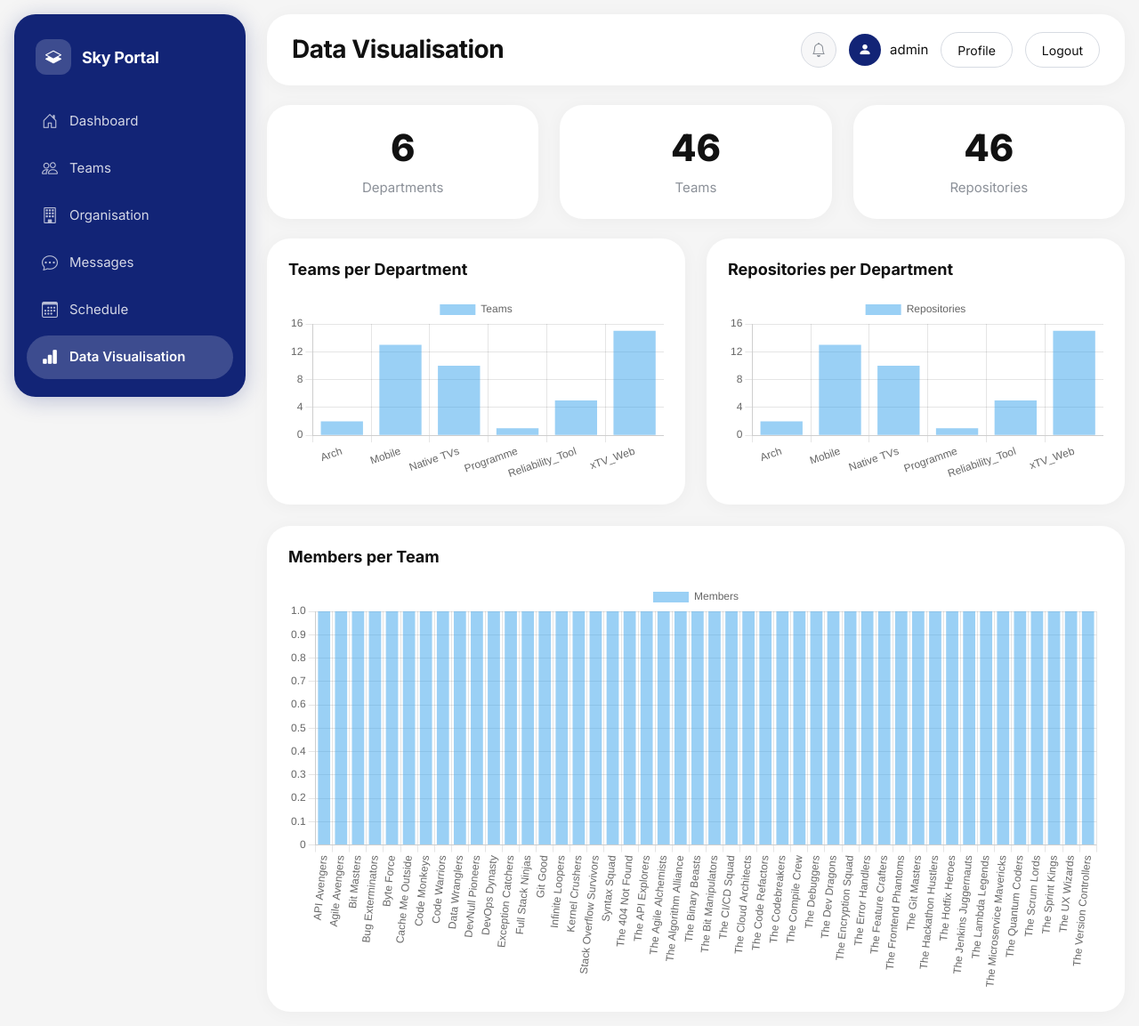
After one commit to RAYANE8LOUNIS/Hproject, a Django app: page /datavis/ in a window 1280 px wide. The commit adds this page. Shown: the whole page at 89% size. Run offline with Django 5.2, Linux system fonts and the light colour scheme; a user stored in the database is signed in; data comes from the database, SQL or seed files in the repository.

Commit message:
Added data visualisation charts feature

```diff
--- a/Hproject-backend/Hproject/settings.py
+++ b/Hproject-backend/Hproject/settings.py
@@ -19,6 +19,7 @@ INSTALLED_APPS = [
     "organisation",
     "teams",
     "messaging",
+    'datavis',
 ]
 
 MIDDLEWARE = [
--- a/Hproject-backend/Hproject/urls.py
+++ b/Hproject-backend/Hproject/urls.py
@@ -6,4 +6,5 @@ urlpatterns = [
     path('accounts/', include('django.contrib.auth.urls')),
     path('teams/', include('teams.urls')),
     path('messages/', include('messaging.urls')),
+    path('datavis/', include('datavis.urls')),
 ]
--- /dev/null
+++ b/Hproject-backend/datavis/templates/datavis/charts.html
@@ -0,0 +1,127 @@
+{% extends "base.html" %}
+
+{% block title %}Data Visualisation | Sky Portal{% endblock %}
+{% block nav_datavis %}active{% endblock %}
+{% block page_heading %}Data Visualisation{% endblock %}
+
+{% block content %}
+
+<div class="row g-4">
+    <div class="col-md-4">
+        <div class="panel-card">
+            <div class="card-body text-center">
+                <h2 style="font-size: 2.6rem; font-weight: 800;">{{ total_departments }}</h2>
+                <p class="page-subtitle">Departments</p>
+            </div>
+        </div>
+    </div>
+
+    <div class="col-md-4">
+        <div class="panel-card">
+            <div class="card-body text-center">
+                <h2 style="font-size: 2.6rem; font-weight: 800;">{{ total_teams }}</h2>
+                <p class="page-subtitle">Teams</p>
+            </div>
+        </div>
+    </div>
+
+    <div class="col-md-4">
+        <div class="panel-card">
+            <div class="card-body text-center">
+                <h2 style="font-size: 2.6rem; font-weight: 800;">{{ total_repositories }}</h2>
+                <p class="page-subtitle">Repositories</p>
+            </div>
+        </div>
+    </div>
+</div>
+
+<div class="row g-4">
+    <div class="col-lg-6">
+        <div class="panel-card">
+            <div class="card-body">
+                <h3 class="sky-section-title">Teams per Department</h3>
+                <canvas id="teamsByDepartmentChart"></canvas>
+            </div>
+        </div>
+    </div>
+
+    <div class="col-lg-6">
+        <div class="panel-card">
+            <div class="card-body">
+                <h3 class="sky-section-title">Repositories per Department</h3>
+                <canvas id="repositoriesByDepartmentChart"></canvas>
+            </div>
+        </div>
+    </div>
+
+    <div class="col-lg-12">
+        <div class="panel-card">
+            <div class="card-body">
+                <h3 class="sky-section-title">Members per Team</h3>
+                <canvas id="membersByTeamChart"></canvas>
+            </div>
+        </div>
+    </div>
+</div>
+
+{{ department_names|json_script:"department-names-data" }}
+{{ teams_per_department|json_script:"teams-per-department-data" }}
+{{ repos_per_department|json_script:"repos-per-department-data" }}
+{{ team_names|json_script:"team-names-data" }}
+{{ member_counts|json_script:"member-counts-data" }}
+
+<script src="https://cdn.jsdelivr.net/npm/chart.js"></script>
+
+<script>
+    const departmentNames = JSON.parse(document.getElementById("department-names-data").textContent);
+    const teamsPerDepartment = JSON.parse(document.getElementById("teams-per-department-data").textContent);
+    const reposPerDepartment = JSON.parse(document.getElementById("repos-per-department-data").textContent);
+    const teamNames = JSON.parse(document.getElementById("team-names-data").textContent);
+    const memberCounts = JSON.parse(document.getElementById("member-counts-data").textContent);
+
+    new Chart(document.getElementById("teamsByDepartmentChart"), {
+        type: "bar",
+        data: {
+            labels: departmentNames,
+            datasets: [{
+                label: "Teams",
+                data: teamsPerDepartment
+            }]
+        }
+    });
+
+    new Chart(document.getElementById("repositoriesByDepartmentChart"), {
+        type: "bar",
+        data: {
+            labels: departmentNames,
+            datasets: [{
+                label: "Repositories",
+                data: reposPerDepartment
+            }]
+        }
+    });
+
+    new Chart(document.getElementById("membersByTeamChart"), {
+        type: "bar",
+        data: {
+            labels: teamNames,
+            datasets: [{
+                label: "Members",
+                data: memberCounts
+            }]
+        },
+        options: {
+            scales: {
+                x: {
+                    ticks: {
+                        autoSkip: false,
+                        maxRotation: 90,
+                        minRotation: 45
+                    }
+                }
+            }
+        }
+    });
+</script>
+
+{% endblock %}
--- /dev/null
+++ b/Hproject-backend/datavis/urls.py
@@ -0,0 +1,6 @@
+from django.urls import path
+from . import views
+
+urlpatterns = [
+    path("", views.charts, name="datavis_charts"),
+]
--- a/Hproject-backend/datavis/views.py
+++ b/Hproject-backend/datavis/views.py
@@ -1,3 +1,45 @@
 from django.shortcuts import render
+from django.contrib.auth.decorators import login_required
+from organisation.models import Department, Team
 
-# Create your views here.
+
+@login_required
+def charts(request):
+    departments = Department.objects.all().order_by("name")
+    teams = Team.objects.all().order_by("name")
+
+    department_names = []
+    teams_per_department = []
+    repos_per_department = []
+
+    for department in departments:
+        department_names.append(department.name)
+
+        department_teams = Team.objects.filter(department=department)
+
+        teams_per_department.append(department_teams.count())
+        repos_per_department.append(
+            department_teams.exclude(code_repository__isnull=True)
+            .exclude(code_repository="")
+            .count()
+        )
+
+    team_names = []
+    member_counts = []
+
+    for team in teams:
+        team_names.append(team.name)
+        member_counts.append(team.members.count())
+
+    context = {
+        "department_names": department_names,
+        "teams_per_department": teams_per_department,
+        "repos_per_department": repos_per_department,
+        "team_names": team_names,
+        "member_counts": member_counts,
+        "total_departments": departments.count(),
+        "total_teams": teams.count(),
+        "total_repositories": teams.exclude(code_repository__isnull=True).exclude(code_repository="").count(),
+    }
+
+    return render(request, "datavis/charts.html", context)
--- a/Hproject-backend/templates/base.html
+++ b/Hproject-backend/templates/base.html
@@ -53,6 +53,11 @@
                     <span class="sidebar-link-icon"><i class="bi bi-calendar3"></i></span>
                     <span>Schedule</span>
                 </a>
+
+                <a href="{% url 'datavis_charts' %}" class="sidebar-link {% block nav_datavis %}{% endblock %}">
+                    <span class="sidebar-link-icon"><i class="bi bi-bar-chart-fill"></i></span>
+                    <span>Data Visualisation</span>
+                </a>
             </nav>
         </aside>
 
```
